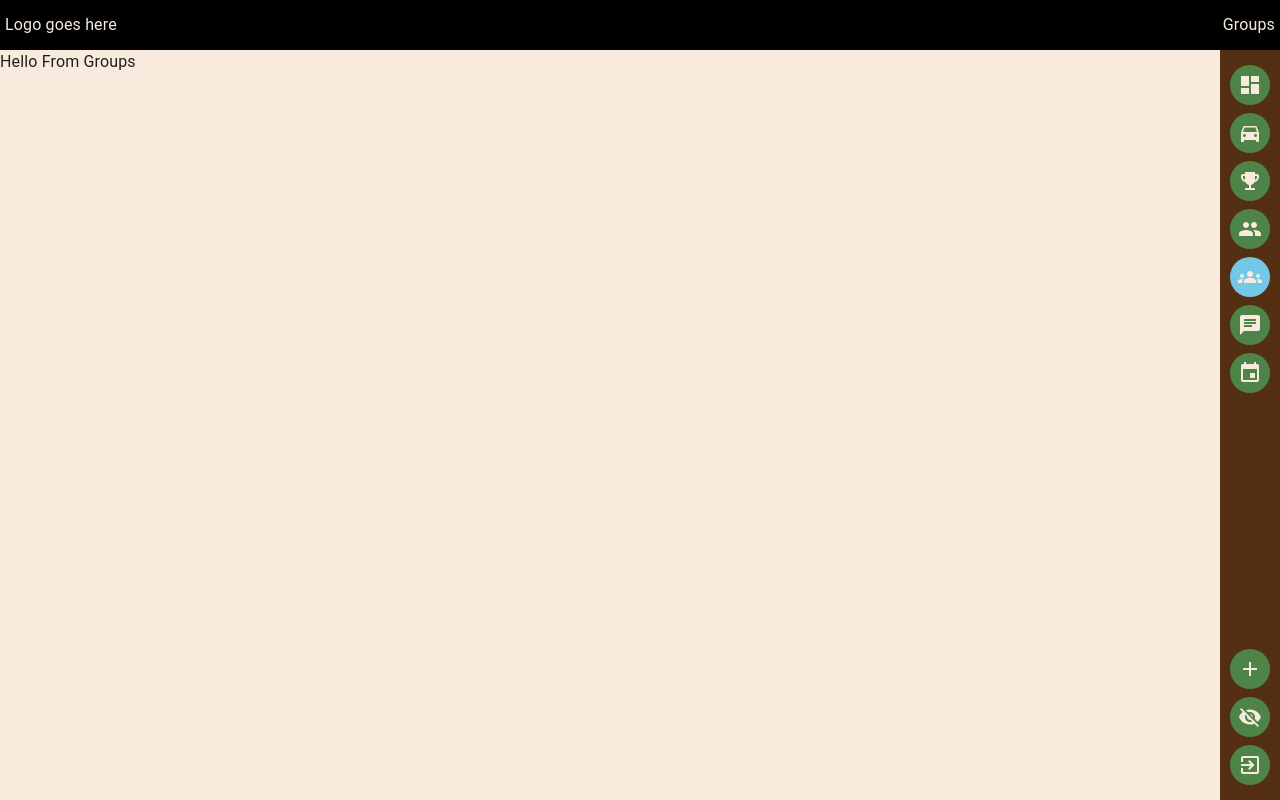
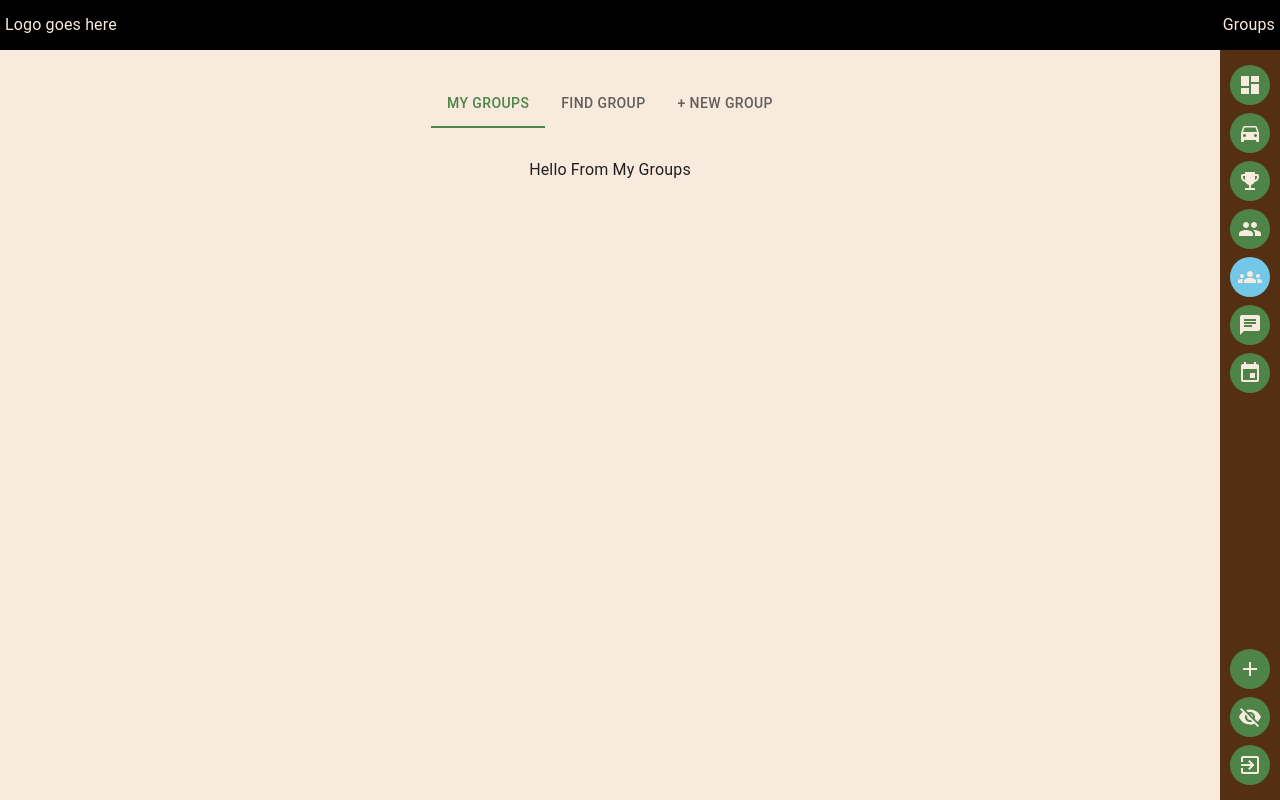
Before and after one commit to toveson/web-VNTR, a Next.js app: page /groups in a window 1280 px wide. Built offline with nearby package versions, Linux system fonts and the light colour scheme.

Commit message:
started layout for groups page

```diff
--- /dev/null
+++ b/app/(pages)/groups/AddGroup.tsx
@@ -0,0 +1,9 @@
+import { Stack } from "@mui/material";
+
+export default function AddGroup() {
+  return (
+    <Stack style={{ backgroundColor: "#F8EBDE", flexGrow: 1 }}>
+      Hello From Add Group
+    </Stack>
+  );
+}
--- /dev/null
+++ b/app/(pages)/groups/FindGroup.tsx
@@ -0,0 +1,9 @@
+import { Stack } from "@mui/material";
+
+export default function FindGroup() {
+  return (
+    <Stack style={{ backgroundColor: "#F8EBDE", flexGrow: 1 }}>
+      Hello From Find Group
+    </Stack>
+  );
+}
--- /dev/null
+++ b/app/(pages)/groups/MyGroups.tsx
@@ -0,0 +1,9 @@
+import { Stack } from "@mui/material";
+
+export default function MyGroups() {
+  return (
+    <Stack style={{ backgroundColor: "#F8EBDE", flexGrow: 1 }}>
+      Hello From My Groups
+    </Stack>
+  );
+}
--- a/app/(pages)/groups/page.tsx
+++ b/app/(pages)/groups/page.tsx
@@ -1,9 +1,54 @@
-import { Stack } from "@mui/material";
+"use client";
 
-export default function Groups() {
+import React, { useState } from "react";
+import { Stack, Tab, Tabs } from "@mui/material";
+import AddGroup from "./AddGroup";
+import FindGroup from "./FindGroup";
+import MyGroups from "./MyGroups";
+
+export default function Friends(): JSX.Element {
+  const [tab, setTab] = useState<string>("MyGroups");
+
+  const handleChange = (event: React.SyntheticEvent, newTab: string) => {
+    setTab(newTab);
+  };
+
   return (
     <Stack style={{ backgroundColor: "#F8EBDE", flexGrow: 1 }}>
-      Hello From Groups
+      <Stack spacing={2}>
+        <Stack
+          direction={{ sm: "column", md: "row" }}
+          spacing={2}
+          style={{
+            marginTop: "30px",
+            justifyContent: "center",
+            alignItems: "center",
+          }}
+        >
+          <Stack direction="row" spacing={2}>
+            <Tabs
+              value={tab || "Friend Request"}
+              onChange={handleChange}
+              centered
+            >
+              <Tab value="MyGroups" label="My Groups" />
+              <Tab value="FindGroup" label="Find Group" />
+              <Tab value="AddGroup" label="+ New Group" />
+            </Tabs>
+          </Stack>
+        </Stack>
+        <Stack
+          spacing={2}
+          style={{
+            marginTop: "30px",
+            alignItems: "center",
+          }}
+        >
+          {tab === "MyGroups" && <MyGroups /> }
+          {tab === "FindGroup" && <FindGroup />}
+          {tab === "AddGroup" && <AddGroup />}
+        </Stack>
+      </Stack>
     </Stack>
   );
 }
```
Also changed, not shown: app/components/GroupCard.tsx (added, +9 -0 lines).
